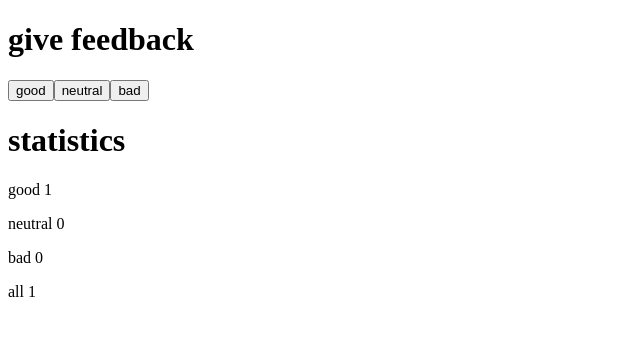
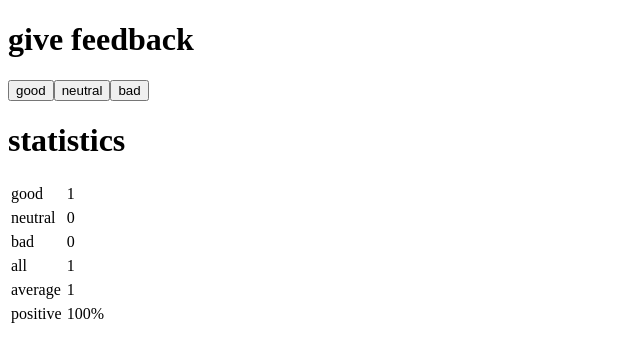
Before and after one commit to alejandrojmnzz/fullstackopen-part1, a React (Vite) app in the folder unicafe/: page / in a window 1280 px wide. Both pictures are taken after a click on the button "good". Shown: the top 362 px of the page, without its empty margins (0-640 px from the left). Built offline with nearby package versions, Linux system fonts and the light colour scheme.

Commit message:
exercise 1.11

```diff
--- a/unicafe/src/App.jsx
+++ b/unicafe/src/App.jsx
@@ -3,7 +3,12 @@ import { useState } from 'react'
 const StaticLine = ({text, value}) => {
   return (
     <>
-      <p>{text} {value}</p>
+      <td>
+        <span>{text}</span>
+      </td>
+      <tr>
+        <span>{value}</span>
+      </tr>
     </>
   )
 }
@@ -39,10 +44,26 @@ const App = () => {
         good + neutral + bad != 0 &&
         <>
           <h1>statistics</h1>
-          <StaticLine text="good" value={good} />
-          <StaticLine text="neutral" value={neutral} />
-          <StaticLine text="bad" value={bad} />
-          <StaticLine text="all" value={good + neutral + bad} />
+          <table>
+            <tr>
+              <StaticLine text="good" value={good} />
+            </tr>
+            <tr>
+              <StaticLine text="neutral" value={neutral} />
+            </tr>
+            <tr>
+              <StaticLine text="bad" value={bad} />
+            </tr>
+            <tr>
+              <StaticLine text="all" value={good + neutral + bad} />
+            </tr>
+            <tr>
+              <StaticLine text="average" value={(good - bad) / (good + neutral + bad)} />
+            </tr>
+            <tr>
+               <StaticLine text="positive" value={good / (good + neutral + bad) * 100 + "%"}/>
+            </tr>
+          </table>
         </>
       }
     </div>
```
